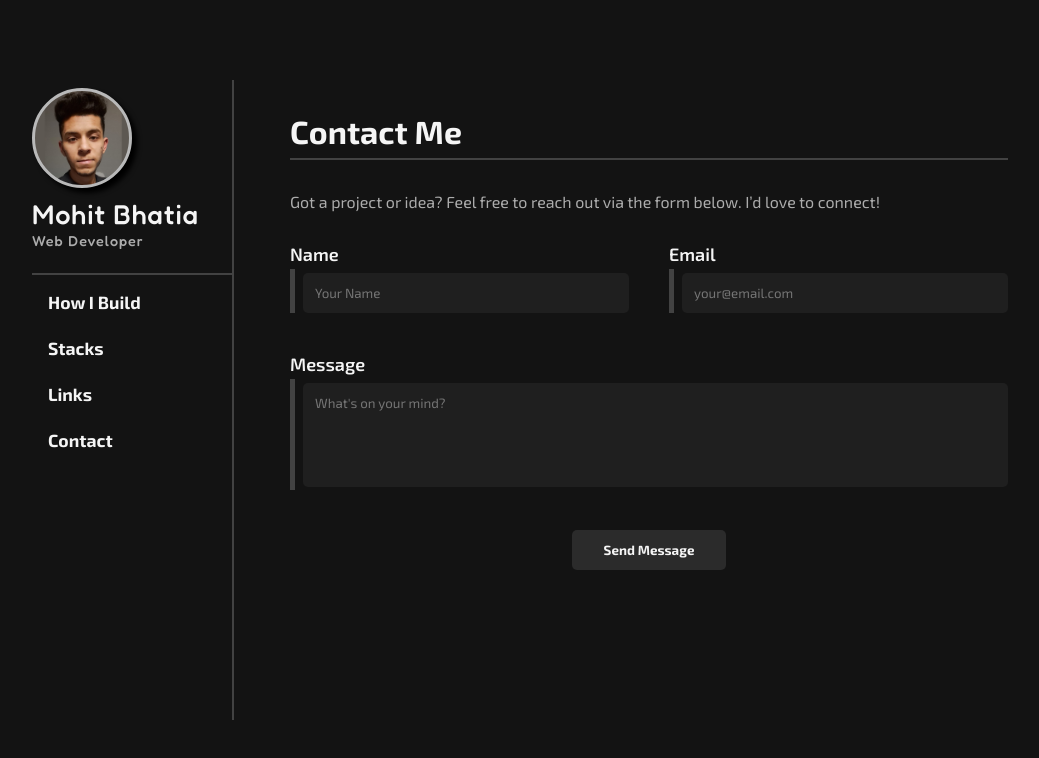
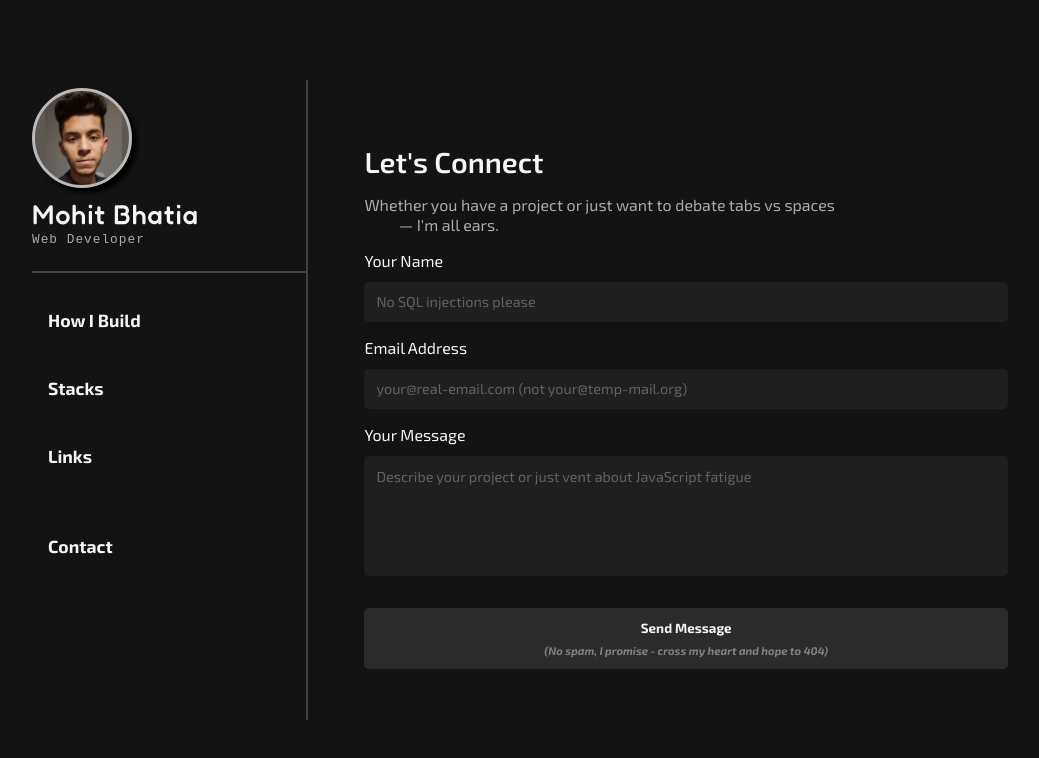
Before and after one commit to Bhatia612/mohitbhatia.com, a React (Vite) app: page /mohitbhatia.com/contact in a window 1280 px wide. Shown: the top 758 px of the page, without its empty margins (96-1135 px from the left). Built offline with nearby package versions, Linux system fonts and the light colour scheme.

Commit message:
added lots of jokes. . .

```diff
--- a/src/components/Nav.jsx
+++ b/src/components/Nav.jsx
@@ -5,6 +5,7 @@ import '../styles/nav.css';
 function Nav() {
   const [isMobile, setIsMobile] = useState(window.innerWidth <= 768);
   const [menuOpen, setMenuOpen] = useState(false);
+  const [hoverTitle, setHoverTitle] = useState(false);
   const location = useLocation();
 
   useEffect(() => {
@@ -17,7 +18,6 @@ function Nav() {
     return () => window.removeEventListener('resize', handleResize);
   }, []);
 
-  // Close menu when route changes
   useEffect(() => {
     setMenuOpen(false);
   }, [location]);
@@ -28,10 +28,14 @@ function Nav() {
 
   return (
     <nav>
-      <div className="profile">
+      <div className="profile"
+           onMouseEnter={() => setHoverTitle(true)}
+           onMouseLeave={() => setHoverTitle(false)}>
         <div className="img"></div>
         <big>Mohit Bhatia</big>
-        <small>Web Developer</small>
+        <small>
+          {hoverTitle ? "Professional Console.log() User" : "Web Developer"}
+        </small>
       </div>
 
       {isMobile && (
@@ -43,10 +47,35 @@ function Nav() {
       )}
 
       <ul className={`list-none ${isMobile ? 'mobile-menu' : ''} ${menuOpen ? 'open' : ''}`}>
-        <li><Link to="/" className="no-underline" onClick={() => isMobile && setMenuOpen(false)}>How I Build</Link></li>
-        <li><Link to="/stack" className="no-underline" onClick={() => isMobile && setMenuOpen(false)}>Stacks</Link></li>
-        <li><Link to="/links" className="no-underline" onClick={() => isMobile && setMenuOpen(false)}>Links</Link></li>
-        <li><Link to="/contact" className="no-underline" onClick={() => isMobile && setMenuOpen(false)}>Contact</Link></li>
+        <li className="hidden-joke">Menu? I barely know you!</li>
+        <li>
+          <Link to="/" className="no-underline">
+            How I Build
+            <br />
+            <span className="hidden-joke"> - 90% Googling</span>
+          </Link>
+        </li>
+        <li>
+          <Link to="/stack" className="no-underline">
+            Stacks
+            <br />
+            <span className="hidden-joke"> !== [].push(pancakes)</span>
+          </Link>
+        </li>
+        <li>
+          <Link to="/links" className="no-underline">
+            Links
+            <br />
+            <span className="hidden-joke"> (The non-circular dependency kind)</span>
+          </Link>
+        </li>
+        <li>
+          <Link to="/contact" className="no-underline">
+            Contact
+            <br />
+            <span className="hidden-joke">: !recruiters && humansOnly</span>
+          </Link>
+        </li>
       </ul>
     </nav>
   );
--- a/src/pages/Contact.jsx
+++ b/src/pages/Contact.jsx
@@ -1,87 +1,97 @@
-import React, { useState } from "react";
-import "../styles/contact.css"; //
+import React, { useState } from 'react';
+import "../styles/contact.css";
 
-const Contact = () => {
+function Links() {
   const [formData, setFormData] = useState({
-    name: "",
-    email: "",
-    message: "",
+    name: '',
+    email: '',
+    message: ''
   });
-
-  const [submitted, setSubmitted] = useState(false);
+  const [isHovering, setIsHovering] = useState(false);
+  const [isSubmitted, setIsSubmitted] = useState(false);
 
   const handleChange = (e) => {
-    setFormData({ ...formData, [e.target.name]: e.target.value });
+    const { name, value } = e.target;
+    setFormData(prev => ({
+      ...prev,
+      [name]: value
+    }));
   };
 
   const handleSubmit = (e) => {
     e.preventDefault();
-    console.log("Form submitted:", formData);
-    setSubmitted(true);
-    setFormData({ name: "", email: "", message: "" });
+    console.log('Form submitted:', formData);
+    setIsSubmitted(true);
+    setFormData({ name: '', email: '', message: '' });
   };
 
   return (
-    <section className="stack-section" id="contact">
-      <h2 className="stack-title">Contact Me</h2>
-      <p className="stack-text">
-        Got a project or idea? Feel free to reach out via the form below. I’d love to connect!
+    <div className="contact-section">
+      <h2 className="contact-title">Let's Connect</h2>
+      <p className="contact-text">
+        Whether you have a project or just want to debate tabs vs spaces
+        <span className="hidden-joke"> (spoiler: tabs win)</span> — I'm all ears.
       </p>
 
-      {submitted ? (
-        <div style={{ color: "#8fff8f", textAlign: "center", fontSize: "1.1rem" }}>
-          ✅ Thank you! Your message has been sent.
+      {isSubmitted ? (
+        <div className="success-message">
+          <p>✓ Message sent! I'll respond faster than
+            <span className="hidden-joke"> JavaScript's event loop</span>.
+          </p>
         </div>
       ) : (
-        <form onSubmit={handleSubmit} className="stack-grid contact-form">
-          <div className="stack-group">
-            <h3>Name</h3>
-            <p>
+        <form className="contact-form" onSubmit={handleSubmit}>
+          <div className="form-group">
+            <label htmlFor="name">Your Name</label>
             <input
               type="text"
+              id="name"
               name="name"
               value={formData.name}
               onChange={handleChange}
               required
-                placeholder="Your Name"
+              placeholder="No SQL injections please"
             />
-            </p>
           </div>
-          <div className="stack-group">
-            <h3>Email</h3>
-            <p>
+          <div className="form-group">
+            <label htmlFor="email">Email Address</label>
             <input
               type="email"
+              id="email"
               name="email"
               value={formData.email}
               onChange={handleChange}
               required
-                placeholder="your@email.com"
+              placeholder="your@real-email.com (not your@temp-mail.org)"
             />
-            </p>
           </div>
-          <div className="stack-group" style={{ gridColumn: "1 / -1" }}>
-            <h3>Message</h3>
-            <p>
+          <div className="form-group">
+            <label htmlFor="message">Your Message</label>
             <textarea
+              id="message"
               name="message"
-                rows="5"
+              rows="4"
               value={formData.message}
               onChange={handleChange}
               required
-                placeholder="What's on your mind?"
+              placeholder="Describe your project or just vent about JavaScript fatigue"
+              onMouseEnter={() => setIsHovering(true)}
+              onMouseLeave={() => setIsHovering(false)}
             ></textarea>
-            </p>
+            {isHovering && (
+              <div className="form-hint">
+                Pro tip: Including "urgent" or "ASAP" increases response time by 0%
               </div>
-          <div style={{ gridColumn: "1 / -1", textAlign: "center" }}>
+            )}
+          </div>
           <button type="submit" className="submit-button">
             Send Message
+            <span className="button-subtext">(No spam, I promise - cross my heart and hope to 404)</span>
           </button>
-          </div>
         </form>
       )}
-    </section>
+    </div>
   );
-};
+}
 
-export default Contact;
+export default Links;
--- a/src/styles/contact.css
+++ b/src/styles/contact.css
@@ -1,3 +1,50 @@
+/* links.css - Original styling with added humor elements */
+.contact-section {
+    padding: 2rem 1.5rem;
+    color: #fff;
+    font-family: "Exo 2", sans-serif;
+}
+
+.contact-title {
+    font-size: 1.8rem;
+    font-weight: 600;
+    margin-bottom: 16px;
+    color: whitesmoke;
+}
+
+.contact-text {
+    color: rgba(255, 255, 255, 0.652);
+    font-size: 1rem;
+    max-width: 600px;
+    margin-bottom: 1rem;
+}
+
+.hidden-joke {
+    opacity: 0;
+    transition: opacity 0.3s ease;
+}
+
+.contact-text:hover .hidden-joke {
+    opacity: 1;
+}
+
+.contact-form {
+    display: flex;
+    flex-direction: column;
+    gap: 1rem;
+}
+
+.form-group {
+    display: flex;
+    flex-direction: column;
+}
+
+.form-group label {
+    color: whitesmoke;
+    font-size: 1rem;
+    margin-bottom: 0.5rem;
+}
+
 .contact-form input,
 .contact-form textarea {
     width: 100%;
@@ -18,6 +65,10 @@
     transition: all 0.3s ease;
 }
 
+textarea {
+    min-height: 120px;
+}
+
 .submit-button {
     background: rgba(255, 255, 255, 0.1);
     color: whitesmoke;
@@ -28,8 +79,51 @@
     cursor: pointer;
     font-family: "Exo 2", sans-serif;
     transition: background 0.3s ease;
+    margin-top: 1rem;
 }
 
 .submit-button:hover {
     background: rgba(255, 255, 255, 0.2);
 }
+
+/* Humor elements */
+input::placeholder,
+textarea::placeholder {
+    color: rgba(255, 255, 255, 0.3);
+    font-size: 0.9rem;
+}
+
+.form-hint {
+    font-size: 0.8rem;
+    color: rgba(255, 255, 255, 0.4);
+    margin-top: 0.5rem;
+    font-style: italic;
+}
+
+.button-subtext {
+    display: block;
+    font-size: 0.7rem;
+    color: rgba(255, 255, 255, 0.4);
+    margin-top: 0.5rem;
+    font-style: italic;
+}
+/* Add this to your contact.css */
+.success-message {
+    padding: 0.5rem 0;
+  }
+
+  .success-message p {
+    color: rgba(255, 255, 255, 0.8);
+    font-size: 1rem;
+    display: flex;
+    align-items: center;
+    gap: 0.3rem;
+  }
+
+  .success-message p:before {
+    content: "✓";
+    color: #00bcd4;
+    font-size: 1.2rem;
+  }
+
+  /* Keep all your existing styles below */
--- a/src/styles/contacts.css
+++ /dev/null
@@ -1,39 +0,0 @@
-@import url('https://fonts.googleapis.com/css2?family=Exo+2:ital,wght@0,100..900;1,100..900&family=Fredoka:wght@300..700&display=swap');
-
-.contact-section {
-    padding: 2rem 1.5rem;
-    color: #fff;
-    font-family: "Exo 2", sans-serif;
-
-}
-
-.contact-title {
-    font-size: 1.8rem;
-    font-weight: 600;
-    margin-bottom: 16px;
-}
-
-.contact-text {
-    color: #aaa;
-    font-size: 1rem;
-    max-width: 600px;
-    margin-bottom: 1rem;
-
-}
-
-.contact-links {
-    display: flex;
-    flex-direction: column;
-    gap: 12px;
-}
-
-.contact-link {
-    color: #00bcd4;
-    text-decoration: none;
-    font-size: 1rem;
-    transition: color 0.2s ease;
-}
-
-.contact-link:hover {
-    color: #03e9f4;
-}
--- a/src/styles/howIBuild.css
+++ b/src/styles/howIBuild.css
@@ -1,6 +1,41 @@
-@import url('https://fonts.googleapis.com/css2?family=Exo+2:ital,wght@0,100..900;1,100..900&family=Fredoka:wght@300..700&display=swap');
+/* Add to your existing CSS */
+.approach-subtitle {
+  color: rgba(255, 255, 255, 0.6);
+  font-style: italic;
+  font-family: "Exo 2", sans-serif;
+}
 
+.process-step {
+  margin-bottom: 2.5rem;
+}
 
+.step-tools {
+  font-size: 0.8rem;
+  color: rgba(255, 255, 255, 0.4);
+  margin-top: 0.8rem;
+  font-family: "Exo 2", sans-serif;
+  font-style: italic;
+}
+
+.hidden-joke {
+  opacity: 0;
+  transition: opacity 0.3s ease;
+  font-style: italic;
+}
+
+.section-text:hover .hidden-joke {
+  opacity: 1;
+}
+
+.footer-note {
+  margin-top: 1rem;
+  font-size: 0.9rem;
+  color: rgba(255, 255, 255, 0.5);
+  text-align: center;
+  font-family: "Exo 2", sans-serif;
+}
+
+/* Your original styles remain unchanged */
 .approach-container {
   color: #fff;
   padding: 0 1.5rem;
@@ -13,10 +48,9 @@
 }
 
 .approach-title {
-  font-size: 1.25rem;
+  font-size: 1.5rem;
   font-weight: bold;
   border-bottom: 1px solid whitesmoke;
-  padding-bottom: 0.5rem;
 }
 
 .approach-content {
--- /dev/null
+++ b/src/styles/links.css
@@ -0,0 +1,82 @@
+/* Add to your existing links.css */
+.contact-options {
+    margin: 1rem 0;
+    padding-left: 1rem;
+    color: rgba(255, 255, 255, 0.8);
+}
+
+.contact-options li {
+    margin-bottom: 0.5rem;
+    position: relative;
+    list-style-type: none;
+}
+
+.contact-options li:before {
+    content: "•";
+    color: #00bcd4;
+    position: absolute;
+    left: -1rem;
+}
+
+.highlight {
+    color: #00bcd4;
+    font-weight: 500;
+}
+
+.hidden-note {
+    display: block;
+    margin-top: 1rem;
+    font-size: 0.9rem;
+    color: rgba(255, 255, 255, 0.5);
+    font-style: italic;
+}
+
+.link-subtext {
+    font-size: 0.8rem;
+    color: rgba(255, 255, 255, 0.5);
+    display: block;
+    margin-top: 0.2rem;
+    transition: all 0.3s ease;
+    opacity: 0;
+}
+
+.contact-link:hover .link-subtext {
+    opacity: 1;
+}
+
+/* Your existing styles remain unchanged */
+.contact-section {
+    padding: 2rem 1.5rem;
+    color: #fff;
+    font-family: "Exo 2", sans-serif;
+}
+
+.contact-title {
+    font-size: 1.8rem;
+    font-weight: 600;
+    margin-bottom: 16px;
+}
+
+.contact-text {
+    color: #aaa;
+    font-size: 1rem;
+    max-width: 600px;
+    margin-bottom: 1rem;
+}
+
+.contact-links {
+    display: flex;
+    flex-direction: column;
+    gap: 12px;
+}
+
+.contact-link {
+    color: #00bcd4;
+    text-decoration: none;
+    font-size: 1rem;
+    transition: color 0.2s ease;
+}
+
+.contact-link:hover {
+    color: #03e9f4;
+}
--- a/src/styles/nav.css
+++ b/src/styles/nav.css
@@ -3,7 +3,7 @@
 nav {
     width: fit-content;
     padding: .5rem 0 0 .5rem;
-    width: 20%;
+    width: 30%;
 }
 
 .profile>* {
@@ -29,8 +29,10 @@ small {
     margin-top: -.5rem;
     font-weight: 500;
     color: rgba(255, 255, 255, 0.652);
-    font-size: .9rem;
+    font-size: .8rem;
     position: relative;
+    font-family: monospace;
+
 }
 
 .img {
@@ -181,7 +183,37 @@ ul li a:hover {
         border: none;
     }
 }
+/* Add to nav.css */
+nav .hidden-joke {
+    opacity: 0;
+    transition: opacity 0.3s ease;
+    color: rgba(255, 255, 255, 0.5);
+    font-size: 0.7em;
+    margin-left: 0.3em;
+  }
 
+  .profile:hover .hidden-joke,
+  li:hover .hidden-joke {
+    opacity: 1;
+  }
+
+  .hamburger-joke {
+    position: absolute;
+    left: 120%;
+    top: 50%;
+    transform: translateY(-50%);
+    color: rgba(255, 255, 255, 0.4);
+    font-family: monospace;
+    font-size: 0.7rem;
+    white-space: nowrap;
+  }
+
+  @media (max-width: 768px) {
+    .hidden-joke {
+      display: inline;
+      opacity: 0.6;
+    }
+  }
 @media (max-width: 480px) {
     .img {
         position: absolute;
@@ -192,6 +224,10 @@ ul li a:hover {
         box-shadow: 0px -10px 10px black;
     }
 
+    .profile-joke {
+        display: none;
+    }
+
     .profile small,
     .profile big {
         position: static;
```
Also changed, not shown: src/index.css (+8 -0 lines), src/pages/HowIBuild.jsx (+35 -20 lines), src/pages/Links.jsx (+19 -5 lines), src/pages/Stack.jsx (+14 -11 lines), src/styles/stack.css (+21 -2 lines). Lines whose indentation alone changed are shown as unchanged.
